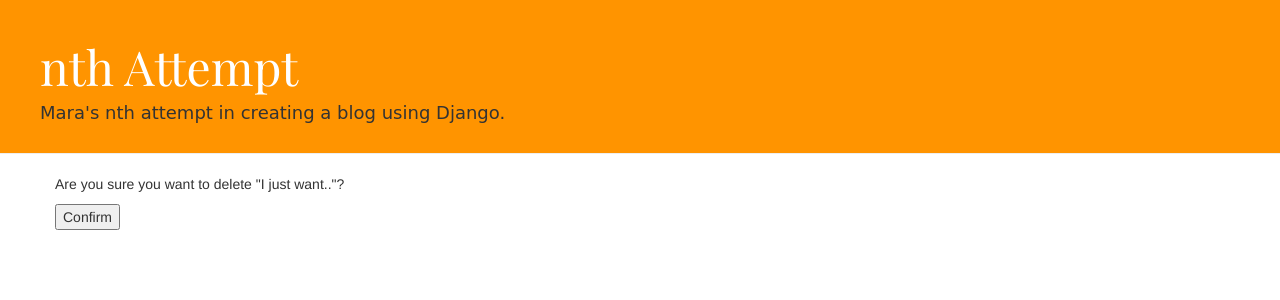
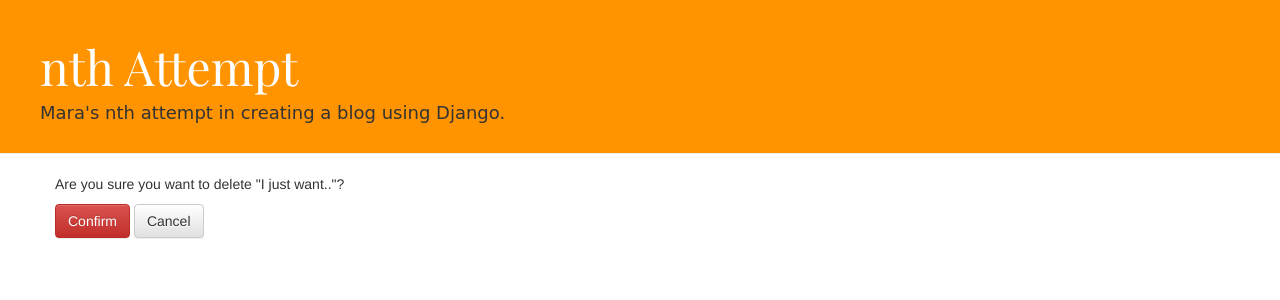
Before and after one commit to maragatchalian/djangoblog, a Django app: page /post/21/delete/ in a window 1280 px wide. Shown: the top 300 px of the page. Run offline with Django 3.2, Linux system fonts and the light colour scheme; data comes from the database, SQL or seed files in the repository; both versions use the stored data as it was after the commit; some libraries are stand-ins or nearby versions; some web fonts are replaced.

Commit message:
Added cancel button in delete post

```diff
--- a/blog/templates/blog/post_delete.html
+++ b/blog/templates/blog/post_delete.html
@@ -4,7 +4,8 @@
     <div class="post">
         <form method="POST" class='post-delete'>{% csrf_token %}
             <p>Are you sure you want to delete "{{ post.title }}"?</p>
-            <input type="submit" value="Confirm" />
+            <button type="submit" class="btn btn-danger"/>Confirm </button>
+            <a class="btn btn-default" href="{% url 'post_detail' pk=post.pk %}">Cancel</a>
         </form>
     </div>
 {% endblock %}
```
Also changed, not shown: blog/views.py (+0 -10 lines), db.sqlite3.
